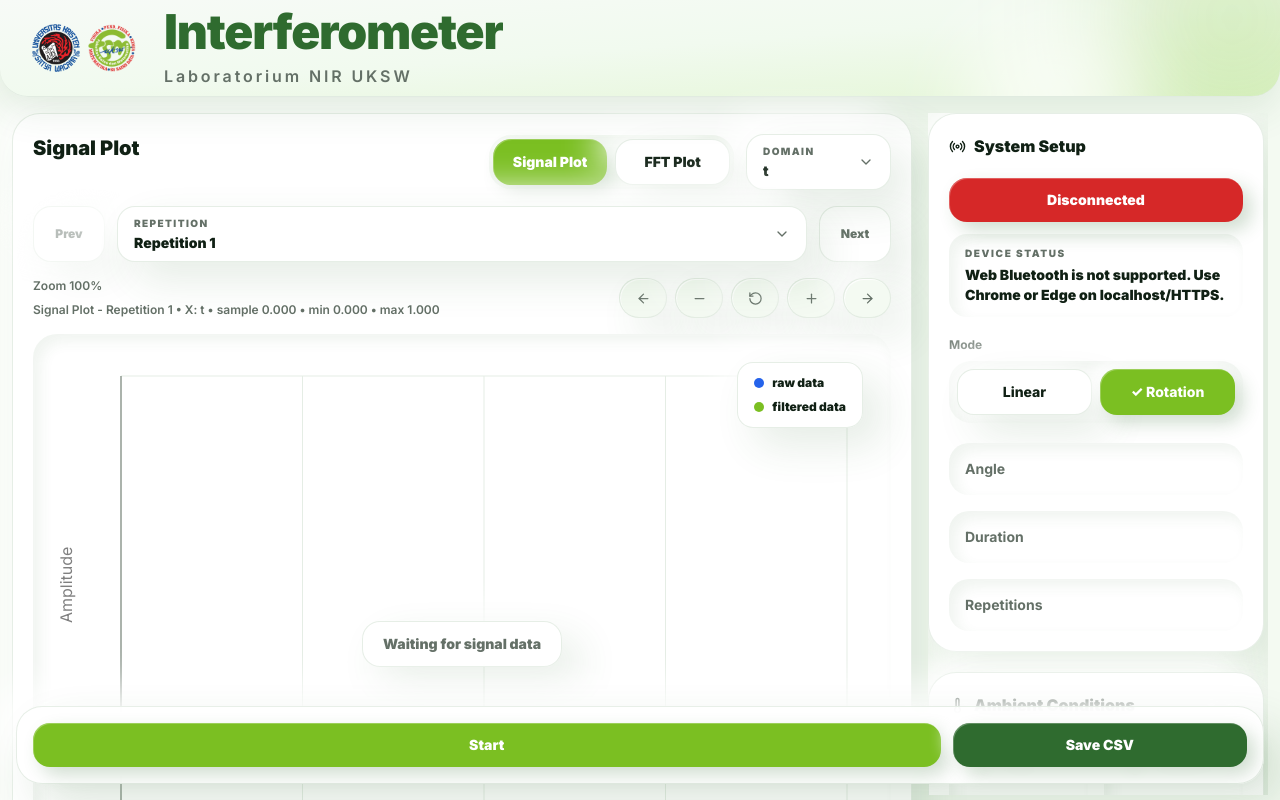
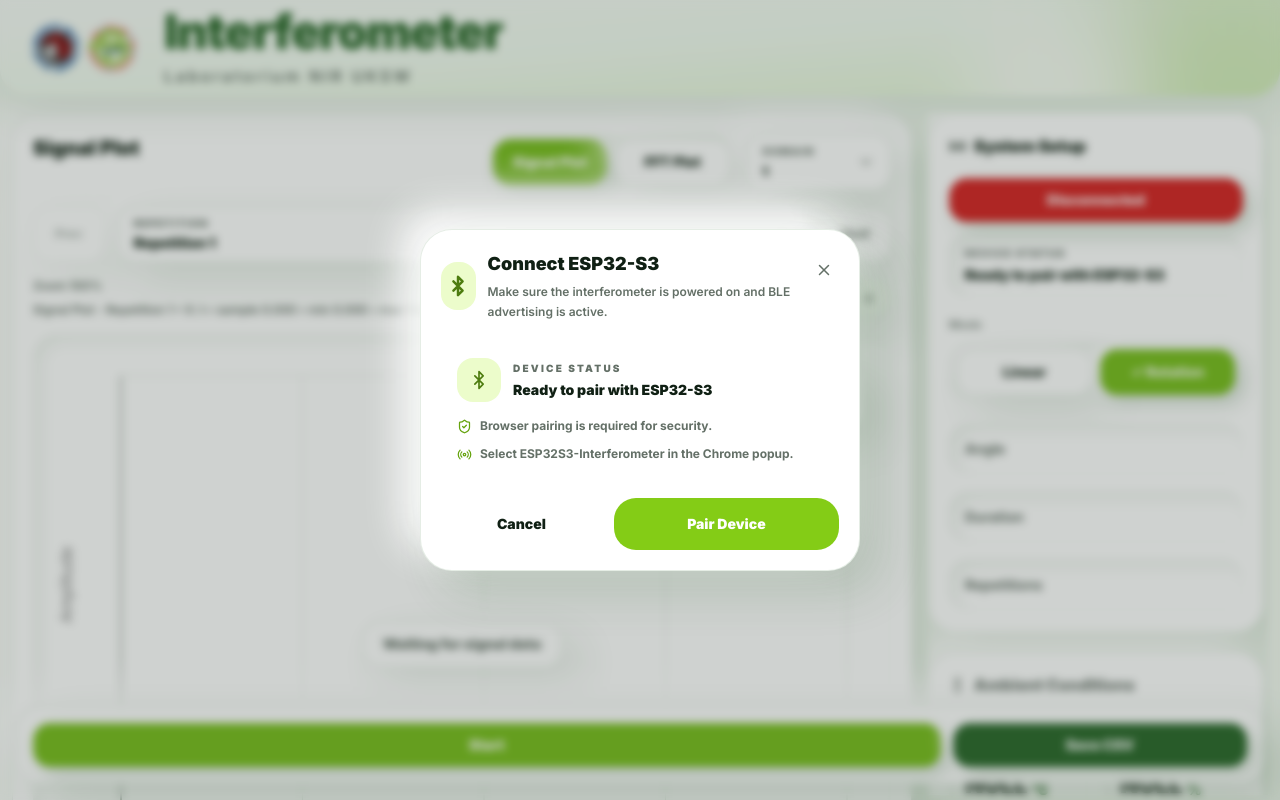
Before and after one commit to AdrielFabianSuryoto/interferometer_uksw, a React (Vite) app: page / in a window 1280 px wide. Both pictures are taken after a click on the button "Disconnected". Shown: the top 800 px of the page. Built offline with nearby package versions, Linux system fonts and the light colour scheme.

Commit message:
add ble pairing panel

```diff
--- a/src/App.tsx
+++ b/src/App.tsx
@@ -1,8 +1,9 @@
-import { useDeferredValue, useMemo, useState } from 'react';
+import { useDeferredValue, useMemo, useRef, useState } from 'react';
 import { Header } from './components/Header';
 import { Sidebar } from './components/Sidebar';
 import { DataVisualizationPanel } from './components/DataVisualizationPanel';
 import { BottomActionBar } from './components/BottomActionBar';
+import { BlePairingModal } from './components/BlePairingModal';
 import {
   buildCsv,
   createEmptyRepetition,
@@ -27,6 +28,8 @@ import type {
   RepetitionData,
   TimeAxisMode
 } from './types';
+type PairingModalStatus = 'idle' | 'scanning' | 'connected' | 'failed';
+
 
 const DEFAULT_DUMMY_REPETITIONS = 3;
 
@@ -63,6 +66,8 @@ const createMetadata = (analysisIndex = 1, parameterIndex = 1): AnalysisMetadata
 function App() {
   const [connectionStatus, setConnectionStatus] = useState<ConnectionStatus>('Disconnected');
   const [isConnecting, setIsConnecting] = useState(false);
+  const [isPairingModalOpen, setIsPairingModalOpen] = useState(false);
+  const [pairingModalStatus, setPairingModalStatus] = useState<PairingModalStatus>('idle');
   const [deviceStatus, setDeviceStatus] = useState('Ready to connect');
   const [acquisitionState, setAcquisitionState] = useState<AcquisitionState>('Idle');
   const [selectedRepetition, setSelectedRepetition] = useState(1);
@@ -76,6 +81,7 @@ function App() {
   const [analysisIndex, setAnalysisIndex] = useState(1);
   const [parameterIndex, setParameterIndex] = useState(1);
   const [rawSamplesByRepetition, setRawSamplesByRepetition] = useState<Record<number, number[]>>({});
+  const firstIncomingRepetitionOffsetRef = useRef<number | null>(null);
 
   // Keep controls editable because the current Start button can send multiple acquisition commands.
   // Real locking should be driven by ESP32 RUNNING/DONE states later.
@@ -130,8 +136,18 @@ function App() {
     }));
   };
 
+  const normalizeIncomingRepetition = (incomingRepetition: number): number => {
+    const safeIncomingRepetition = Math.max(1, Math.floor(incomingRepetition || 1));
+
+    if (firstIncomingRepetitionOffsetRef.current === null) {
+      firstIncomingRepetitionOffsetRef.current = safeIncomingRepetition - 1;
+    }
+
+    return Math.max(1, safeIncomingRepetition - firstIncomingRepetitionOffsetRef.current);
+  };
+
   const handleSignalChunk = (chunk: SignalChunk) => {
-    const repetition = Math.max(1, Math.floor(chunk.repetition || 1));
+    const repetition = normalizeIncomingRepetition(chunk.repetition);
 
     setRawSamplesByRepetition((current) => {
       const previous = current[repetition] ?? [];
@@ -142,23 +158,31 @@ function App() {
       };
     });
 
-    // Do not auto-jump to the newest repetition.
-    // This keeps Repetition 1 visible while later repetitions are being received,
-    // and every repetition remains selectable as its own dataset.
+    // Keep the user's selected repetition stable.
+    // Incoming hardware repetition numbers are normalized so the first received dataset is always Repetition 1.
     setDeviceStatus(`Receiving signal data: repetition ${repetition}, ${chunk.samples.length} samples`);
   };
 
-  const handleToggleConnection = async () => {
+  const handleToggleConnection = () => {
     if (connectionStatus === 'Connected') {
       disconnectInterferometerBle();
       setConnectionStatus('Disconnected');
+      setPairingModalStatus('idle');
+      setIsPairingModalOpen(false);
       setDeviceStatus('Device disconnected');
       setAcquisitionState('Idle');
       return;
     }
 
+    setPairingModalStatus('idle');
+    setIsPairingModalOpen(true);
+    setDeviceStatus('Ready to pair with ESP32-S3');
+  };
+
+  const handlePairDevice = async () => {
     try {
       setIsConnecting(true);
+      setPairingModalStatus('scanning');
       setDeviceStatus('Searching for ESP32-S3...');
 
       const result = await connectToInterferometerBle({
@@ -167,6 +191,7 @@ function App() {
 
           if (status === 'Device disconnected') {
             setConnectionStatus('Disconnected');
+            setPairingModalStatus('idle');
             setAcquisitionState('Idle');
           }
 
@@ -180,7 +205,8 @@ function App() {
         },
         onSignalChunk: handleSignalChunk,
         onRepetitionDone: (repetition: number) => {
-          setDeviceStatus(`Repetition ${repetition} received`);
+          const normalizedRepetition = normalizeIncomingRepetition(repetition);
+          setDeviceStatus(`Repetition ${normalizedRepetition} received`);
         },
         onAcquisitionDone: () => {
           setAcquisitionState('Completed');
@@ -188,16 +214,23 @@ function App() {
         },
         onDisconnect: () => {
           setConnectionStatus('Disconnected');
+          setPairingModalStatus('idle');
           setAcquisitionState('Idle');
           setDeviceStatus('Device disconnected');
         }
       });
 
       setConnectionStatus('Connected');
+      setPairingModalStatus('connected');
       setDeviceStatus(`Connected to ${result.deviceName}`);
+
+      window.setTimeout(() => {
+        setIsPairingModalOpen(false);
+      }, 900);
     } catch (error) {
       console.error(error);
       setConnectionStatus('Disconnected');
+      setPairingModalStatus('failed');
       setDeviceStatus(error instanceof Error ? error.message : 'Connection failed');
     } finally {
       setIsConnecting(false);
@@ -237,6 +270,7 @@ function App() {
     }
 
     try {
+      firstIncomingRepetitionOffsetRef.current = null;
       setRawSamplesByRepetition({});
       setSelectedRepetition(1);
       setAcquisitionState('Running');
@@ -397,6 +431,15 @@ function App() {
         />
       </main>
 
+      <BlePairingModal
+        open={isPairingModalOpen}
+        status={pairingModalStatus}
+        deviceStatus={deviceStatus}
+        isConnecting={isConnecting}
+        onPair={handlePairDevice}
+        onClose={() => setIsPairingModalOpen(false)}
+      />
+
       <BottomActionBar onStart={handleStart} onSaveCsv={exportMeasurementCsv} isRunning={acquisitionState === 'Running'} />
     </div>
   );
--- /dev/null
+++ b/src/components/BlePairingModal.tsx
@@ -0,0 +1,143 @@
+import { Bluetooth, CheckCircle2, Loader2, Radio, ShieldCheck, X, XCircle } from 'lucide-react';
+
+type PairingModalStatus = 'idle' | 'scanning' | 'connected' | 'failed';
+
+interface BlePairingModalProps {
+  open: boolean;
+  status: PairingModalStatus;
+  deviceStatus: string;
+  isConnecting: boolean;
+  onPair: () => void;
+  onClose: () => void;
+}
+
+const statusCopy: Record<PairingModalStatus, { title: string; message: string }> = {
+  idle: {
+    title: 'Connect ESP32-S3',
+    message: 'Make sure the interferometer is powered on and BLE advertising is active.'
+  },
+  scanning: {
+    title: 'Waiting for browser pairing',
+    message: 'Chrome will open a Bluetooth pairing window. Select ESP32S3-Interferometer there.'
+  },
+  connected: {
+    title: 'Device connected',
+    message: 'The web app is now connected to the interferometer.'
+  },
+  failed: {
+    title: 'Connection failed',
+    message: 'Check that the ESP32-S3 is powered on, advertising, and not connected elsewhere.'
+  }
+};
+
+export const BlePairingModal = ({
+  open,
+  status,
+  deviceStatus,
+  isConnecting,
+  onPair,
+  onClose
+}: BlePairingModalProps) => {
+  if (!open) return null;
+
+  const copy = statusCopy[status];
+
+  return (
+    <div className="fixed inset-0 z-50 grid place-items-center bg-primary/20 px-4 backdrop-blur-sm">
+      <div className="w-full max-w-[440px] rounded-[32px] border border-white/70 bg-card p-5 shadow-neu-floating">
+        <div className="mb-5 flex items-start justify-between gap-4">
+          <div className="flex items-center gap-3">
+            <div className="grid size-12 place-items-center rounded-2xl bg-lime-100 text-lime-700 shadow-neu-inset">
+              <Bluetooth size={22} strokeWidth={2.7} />
+            </div>
+            <div>
+              <h2 className="text-lg font-black text-primary">{copy.title}</h2>
+              <p className="mt-1 text-xs font-semibold leading-5 text-secondary">{copy.message}</p>
+            </div>
+          </div>
+
+          <button
+            type="button"
+            onClick={onClose}
+            className="grid size-10 place-items-center rounded-2xl bg-card text-secondary shadow-neu hover:text-primary"
+            aria-label="Close pairing modal"
+          >
+            <X size={18} />
+          </button>
+        </div>
+
+        <div className="rounded-[26px] bg-white/80 p-4 shadow-neu-inset">
+          <div className="mb-4 flex items-center gap-3">
+            <StatusIcon status={status} isConnecting={isConnecting} />
+            <div>
+              <p className="text-[10px] font-black uppercase tracking-[0.22em] text-secondary">Device Status</p>
+              <p className="mt-1 text-sm font-black text-primary">{deviceStatus}</p>
+            </div>
+          </div>
+
+          <div className="grid gap-3 text-xs font-bold text-secondary">
+            <div className="flex items-center gap-2">
+              <ShieldCheck size={15} className="text-lime-600" />
+              Browser pairing is required for security.
+            </div>
+            <div className="flex items-center gap-2">
+              <Radio size={15} className="text-lime-600" />
+              Select ESP32S3-Interferometer in the Chrome popup.
+            </div>
+          </div>
+        </div>
+
+        <div className="mt-5 grid grid-cols-[1fr_1.4fr] gap-3">
+          <button
+            type="button"
+            onClick={onClose}
+            className="rounded-[22px] bg-card px-4 py-4 text-sm font-black text-primary shadow-neu transition hover:-translate-y-0.5"
+          >
+            Cancel
+          </button>
+
+          <button
+            type="button"
+            onClick={onPair}
+            disabled={isConnecting || status === 'connected'}
+            className="rounded-[22px] bg-lime-500 px-4 py-4 text-sm font-black text-white shadow-neu-green transition hover:-translate-y-0.5 disabled:cursor-not-allowed disabled:bg-red-400 disabled:hover:translate-y-0"
+          >
+            {isConnecting ? 'Opening Chrome Pairing...' : status === 'connected' ? 'Connected' : 'Pair Device'}
+          </button>
+        </div>
+      </div>
+    </div>
+  );
+};
+
+const StatusIcon = ({ status, isConnecting }: { status: PairingModalStatus; isConnecting: boolean }) => {
+  if (isConnecting || status === 'scanning') {
+    return (
+      <div className="grid size-11 place-items-center rounded-2xl bg-lime-100 text-lime-700">
+        <Loader2 className="animate-spin" size={20} />
+      </div>
+    );
+  }
+
+  if (status === 'connected') {
+    return (
+      <div className="grid size-11 place-items-center rounded-2xl bg-lime-100 text-lime-700">
+        <CheckCircle2 size={20} />
+      </div>
+    );
+  }
+
+  if (status === 'failed') {
+    return (
+      <div className="grid size-11 place-items-center rounded-2xl bg-red-100 text-red-500">
+        <XCircle size={20} />
+      </div>
+    );
+  }
+
+  return (
+    <div className="grid size-11 place-items-center rounded-2xl bg-lime-100 text-lime-700">
+      <Bluetooth size={20} />
+    </div>
+  );
+};
```
